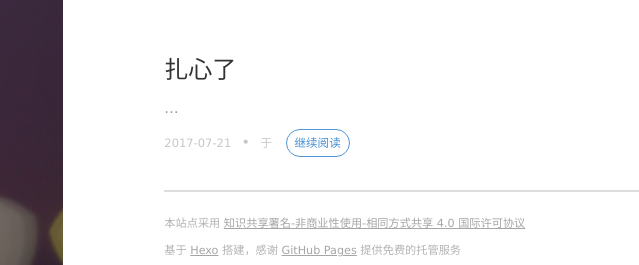
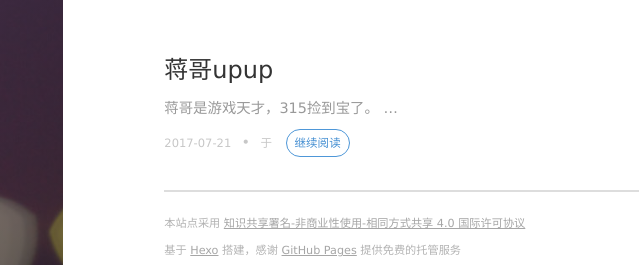
Before and after one commit to wycook/wycook.github.io, a plain HTML site: page archives/index.html in a window 1280 px wide. Shown: the top 265 px of the page, 244-883 px from the left. Drawn offline with nearby package versions, Linux system fonts and the light colour scheme; some packages are replaced by stand-ins of ours; a script that the page names is missing.

Commit message:
Site updated: 2017-07-21 13:51:10

```diff
--- a/archives/index.html
+++ b/archives/index.html
@@ -146,9 +146,10 @@
 
 
     <li>
-      <h2 class="post-list__post-title post-title"><a href="/2017/07/21/扎心了/" title="link to post.title">扎心了</a></h2>
+      <h2 class="post-list__post-title post-title"><a href="/2017/07/21/扎心了/" title="link to post.title">蒋哥upup</a></h2>
       <p class="excerpt">
 
+      蒋哥是游戏天才，315捡到宝了。
 
     &hellip;
       </p>
```
Also changed, not shown: 2017/07/21/扎心了/index.html (+5 -4 lines), archives/2017/07/index.html (+2 -1 lines), archives/2017/index.html (+2 -1 lines), index.html (+2 -1 lines).
